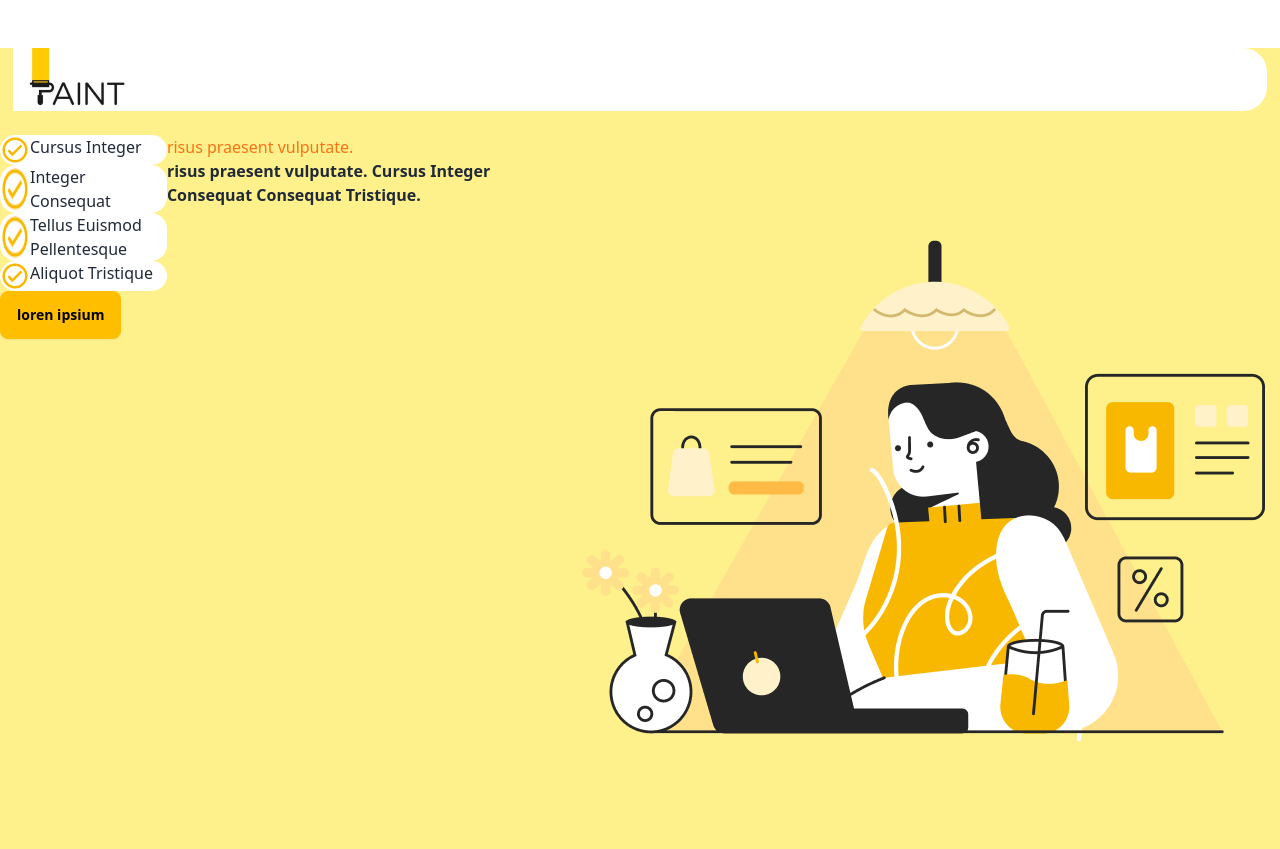
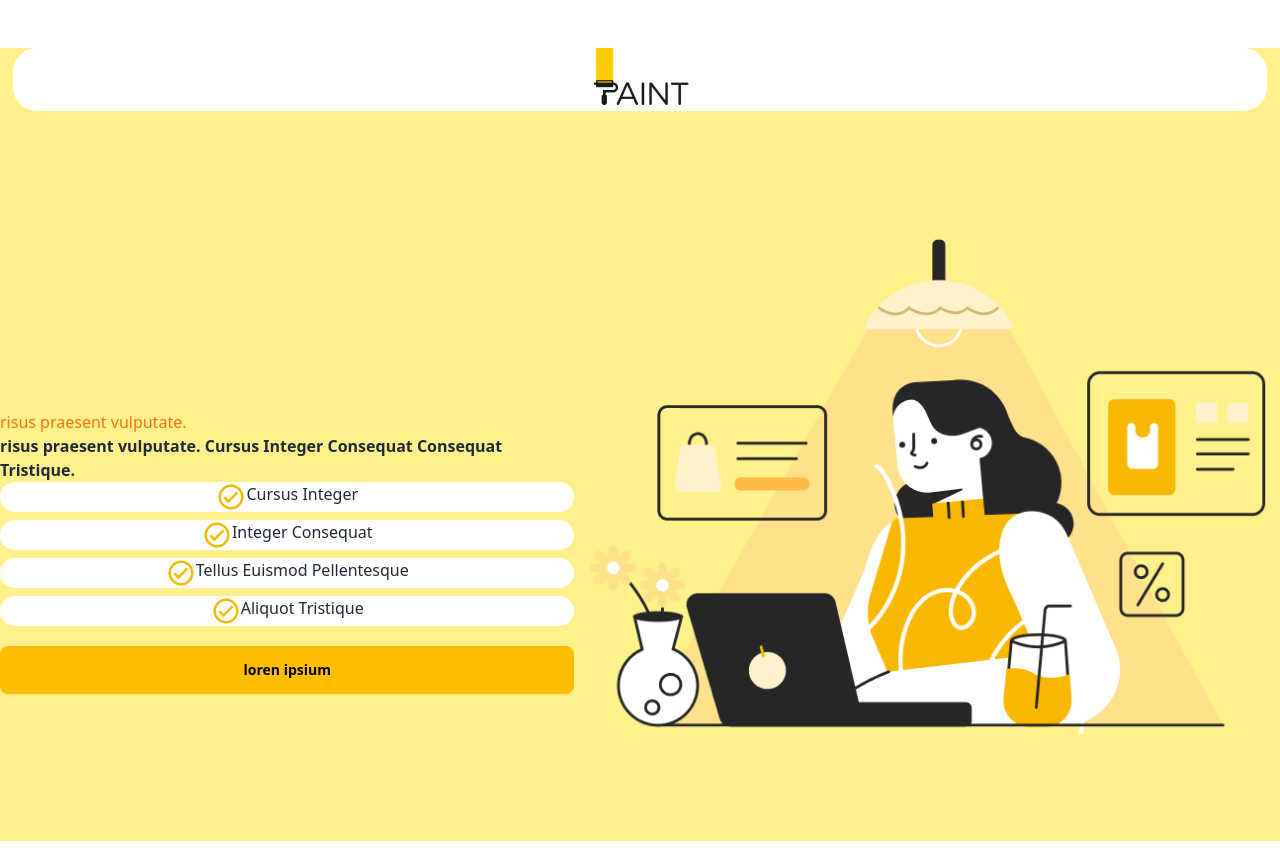
Before and after one commit to arshad-iiuc/paint, a plain HTML site: page index.html in a window 1280 px wide. Drawn offline with nearby package versions, Linux system fonts and the light colour scheme.

Commit message:
more work needs to done on banner

```diff
--- a/index.html
+++ b/index.html
@@ -4,54 +4,61 @@
         <meta charset="UTF-8">
         <meta name="viewport" content="width=device-width, initial-scale=1.0">
         <title>Paint</title>
-    <link href="https://cdn.jsdelivr.net/npm/daisyui@4.12.14/dist/full.min.css" rel="stylesheet" type="text/css" />
+        <link
+            href="https://cdn.jsdelivr.net/npm/daisyui@4.12.14/dist/full.min.css"
+            rel="stylesheet" type="text/css" />
         <script src="https://cdn.tailwindcss.com"></script>
     </head>
     <body>
-    <header class="bg-yellow-200">
+        <header class="bg-yellow-200 ">
             <!-- uporer paint part -->
-        <div class= "rounded-3xl  bg-white mt-12 mx-[13px] mb-6">
-            <img src="desktop/paint-logo.png" alt="">
+            <div class="rounded-3xl lg:flex justify-center bg-white mt-12 mx-[13px] mb-6">
+                <img src="desktop/paint-logo.png" alt>
             </div>
-        <div class="lg:flex flex-row-reverse ">
+            <div class="lg:flex flex-row-reverse justify-center items-center mt-2">
+                <div>
                     <!-- laptop wala meye ekta -->
-        <img class="mx-auto" src="desktop/cover-paint.png" alt="">
+                    <img class="mx-auto" src="desktop/cover-paint.png" alt>
+                </div>
                 <!-- texts -->
-        <div class="mx-auto">
+                <div class="mx-auto lg:mt-50%  pt-32">
                     <div>
-            <p class="text-orange-500 ">risus praesent vulputate.</p>
-            <h2 class="font-bold si">risus praesent vulputate.
+                        <p class="text-orange-500 ">risus praesent
+                            vulputate.</p>
+                        <h2 class="font-extrabold si h">risus praesent vulputate.
                             Cursus Integer
                             Consequat
                             Consequat Tristique.</h2>
-        </div>
-        </div>
+
                         <!-- 4ta sada ghor -->
-         <div mb-[20px]>
-         <div class=" flex align-center bg-white  rounded-2xl">
+
+                        <div class="flex flex-col gap-3">
+                            <div>
+                                <div
+                                class="flex align-center justify-center bg-white mx-auto rounded-2xl mb-2">
                                 <img src="desktop/icon-tick.png" alt="">
                                 <p class="font-medium">Cursus Integer</p>
                             </div>
-         <div class=" flex align-center bg-white  rounded-2xl">
+                            <div class="flex justify-center align-center bg-white  rounded-2xl mb-2">
                                 <img src="desktop/icon-tick.png" alt="">
                                 <p class="font-medium">Integer Consequat </p>
                             </div>
-         <div class=" flex align-center bg-white  rounded-2xl">
+                            <div class="flex justify-center align-center bg-white  rounded-2xl mb-2">
                                 <img src="desktop/icon-tick.png" alt="">
-            <p class="font-medium">Tellus Euismod Pellentesque</p>
+                                <p class="font-medium">Tellus Euismod
+                                    Pellentesque</p>
                             </div>
-         <div class=" flex align-center bg-white rounded-2xl">
+                            <div class="flex justify-center align-center bg-white rounded-2xl mb-2">
                                 <img src="desktop/icon-tick.png" alt="">
                                 <p class="font-medium">Aliquot Tristique</p>
                             </div>
-         <button class="btn btn-warning">loren ipsium</button>
+                            </div>
+                            <button class="btn btn-warning">loren
+                                ipsium</button>
+                        </div>
+
                     </div>
                 </div>
-
-
-
-
-
 
             </header>
             <body>
```
Lines whose indentation alone changed are shown as unchanged.
